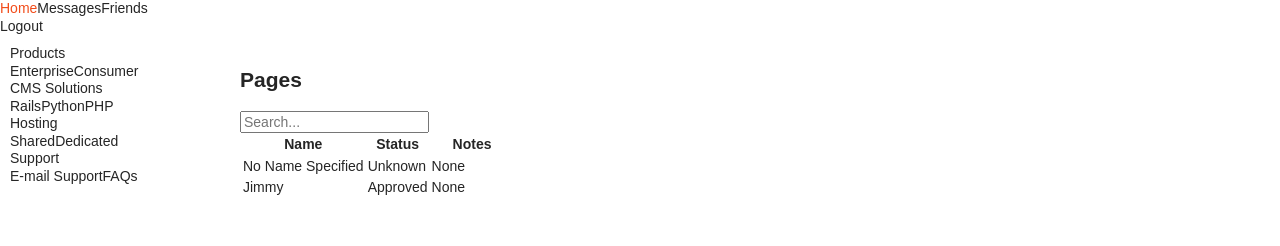
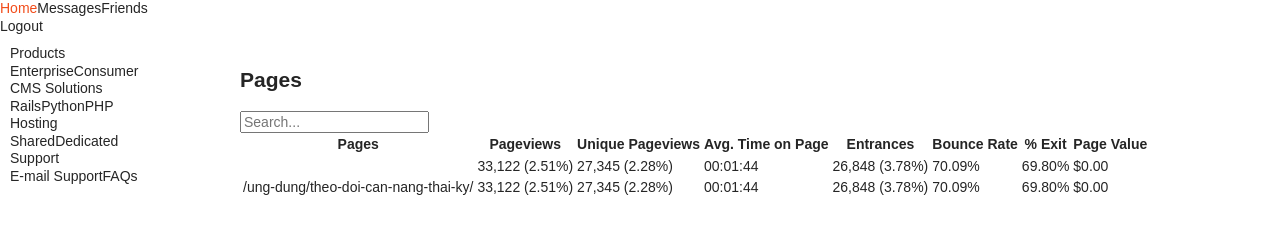
Before and after one commit to davidhazeland/dutch, a React app: page / in a window 1280 px wide. Built offline with nearby package versions, Linux system fonts and the light colour scheme.

Commit message:
Fix class name

```diff
--- a/src/components/ContentComponent.js
+++ b/src/components/ContentComponent.js
@@ -9,7 +9,7 @@ import PageReporter from './PageReporterComponent';
 class ContentComponent extends React.Component {
   render() {
     return (
-      <div className="content-component">
+      <div className="Content">
         <PageReporter/>
       </div>
     );
--- a/src/components/HeaderComponent.js
+++ b/src/components/HeaderComponent.js
@@ -7,7 +7,7 @@ require('styles//Header.less');
 class HeaderComponent extends React.Component {
   render() {
     return (
-      <div className="header-component">
+      <div className="Header">
         <div className="ui secondary pointing menu">
           <a className="active orange item">
             Home
--- a/src/components/Main.js
+++ b/src/components/Main.js
@@ -11,7 +11,7 @@ import Content from './ContentComponent';
 class AppComponent extends React.Component {
   render() {
     return (
-      <div className="app">
+      <div className="App">
         <Header/>
         <Navigation/>
         <Content/>
--- a/src/components/NavigationComponent.js
+++ b/src/components/NavigationComponent.js
@@ -7,7 +7,7 @@ require('styles//Navigation.less');
 class NavigationComponent extends React.Component {
   render() {
     return (
-      <div className="navigation-component">
+      <div className="Navigation">
         <div className="ui vertical menu">
           <div className="item">
             <div className="header">Products</div>
--- a/src/components/PageReporterComponent.js
+++ b/src/components/PageReporterComponent.js
@@ -7,40 +7,46 @@ require('styles//PageReporter.less');
 class PageReporterComponent extends React.Component {
   render() {
     return (
-      <div className="pagereporter-component">
+      <div className="PageReporter">
         <h2 class="ui header">Pages</h2>
         <div className="ui icon input">
           <input type="text" placeholder="Search..."/>
-            <i className="search icon"></i>
+          <i className="search icon"></i>
         </div>
-        <table className="ui celled table">
+        <table className="ui orange celled table">
           <thead>
           <tr>
-            <th>Name</th>
-            <th>Status</th>
-            <th>Notes</th>
+            <th>Pages</th>
+            <th>Pageviews</th>
+            <th>Unique Pageviews</th>
+            <th>Avg. Time on Page</th>
+            <th>Entrances</th>
+            <th>Bounce Rate</th>
+            <th>% Exit</th>
+            <th>Page Value</th>
           </tr>
           </thead>
           <tbody>
           <tr>
-            <td>No Name Specified</td>
-            <td>Unknown</td>
-            <td className="negative">None</td>
-          </tr>
-          <tr className="positive">
-            <td>Jimmy</td>
-            <td><i className="icon checkmark"></i> Approved</td>
-            <td>None</td>
+            <td>
+            </td>
+            <td>33,122 (2.51%)</td>
+            <td>27,345 (2.28%)</td>
+            <td>00:01:44</td>
+            <td>26,848 (3.78%)</td>
+            <td>70.09%</td>
+            <td>69.80%</td>
+            <td>$0.00</td>
           </tr>
           <tr>
-            <td>Jamie</td>
-            <td>Unknown</td>
-            <td className="positive"><i className="icon close"></i> Requires call</td>
-          </tr>
-          <tr className="negative">
-            <td>Jill</td>
-            <td>Unknown</td>
-            <td>None</td>
+            <td>/ung-dung/theo-doi-can-nang-thai-ky/</td>
+            <td>33,122 (2.51%)</td>
+            <td>27,345 (2.28%)</td>
+            <td>00:01:44</td>
+            <td>26,848 (3.78%)</td>
+            <td>70.09%</td>
+            <td>69.80%</td>
+            <td>$0.00</td>
           </tr>
           </tbody>
         </table>
--- a/src/styles/Content.less
+++ b/src/styles/Content.less
@@ -1,4 +1,4 @@
-.content-component {
+.Content {
   width: 100%;
   padding-left: 240px;
   padding-right: 10px;
--- a/src/styles/Header.less
+++ b/src/styles/Header.less
@@ -1,3 +1,3 @@
-.header-component {
+.Header {
 
 }
--- a/src/styles/Navigation.less
+++ b/src/styles/Navigation.less
@@ -1,4 +1,4 @@
-.navigation-component {
+.Navigation {
   padding: 10px;
   width: 30%;
   float: left;
--- a/src/styles/PageReporter.less
+++ b/src/styles/PageReporter.less
@@ -1,3 +1,3 @@
-.pagereporter-component {
+.PageReporter {
 
 }
--- a/src/styles/index.less
+++ b/src/styles/index.less
@@ -2,6 +2,6 @@
 @import "utilities/base";
 @import "utilities/helpers";
 
-.app {
+.App {
   position: relative;
 }
```
